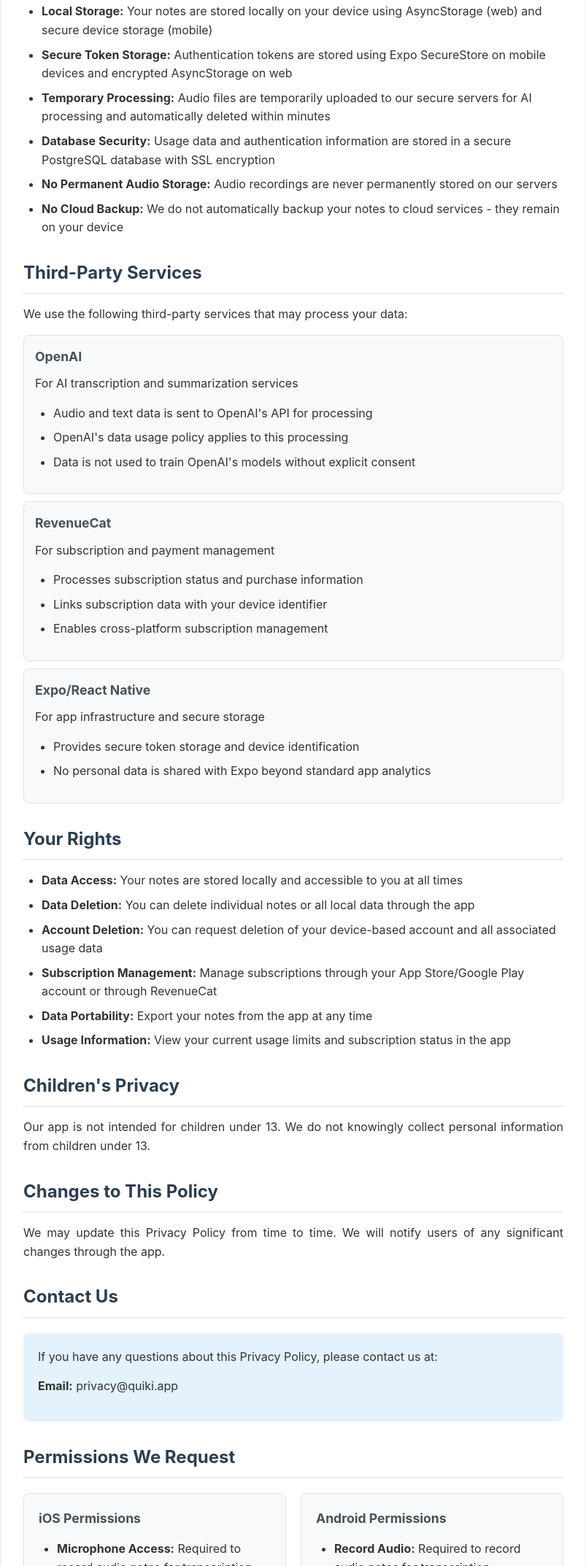
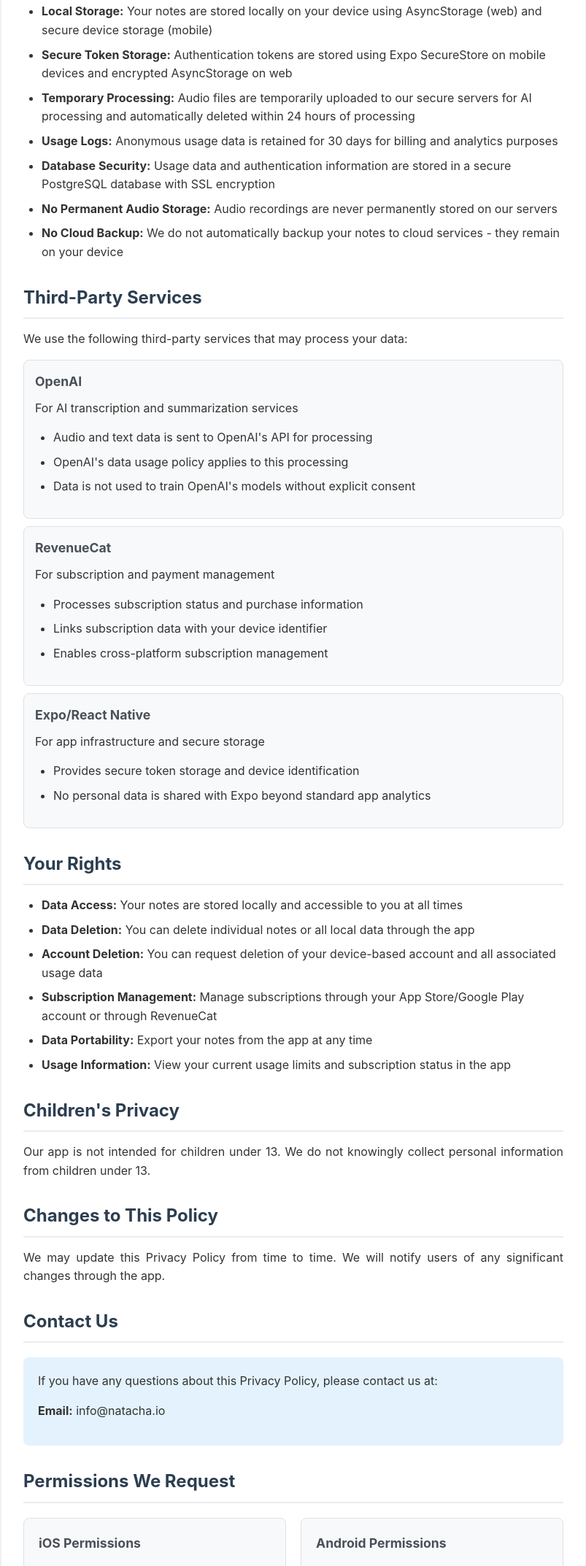
Before and after one commit to Darthkatzs/notetakersite, a plain HTML site: page site/privacy-policy.html in a window 1280 px wide. Shown: the part 1980-4126 px from the top of the page at 73% size, without its empty margins (238-1041 px from the left). Drawn offline with Linux system fonts and the light colour scheme.

Commit message:
Update terms and privacy policy for iOS App Store compliance

```diff
--- a/site/privacy-policy.html
+++ b/site/privacy-policy.html
@@ -248,7 +248,8 @@
             <ul>
                 <li><strong>Local Storage:</strong> Your notes are stored locally on your device using AsyncStorage (web) and secure device storage (mobile)</li>
                 <li><strong>Secure Token Storage:</strong> Authentication tokens are stored using Expo SecureStore on mobile devices and encrypted AsyncStorage on web</li>
-                <li><strong>Temporary Processing:</strong> Audio files are temporarily uploaded to our secure servers for AI processing and automatically deleted within minutes</li>
+                <li><strong>Temporary Processing:</strong> Audio files are temporarily uploaded to our secure servers for AI processing and automatically deleted within 24 hours of processing</li>
+                <li><strong>Usage Logs:</strong> Anonymous usage data is retained for 30 days for billing and analytics purposes</li>
                 <li><strong>Database Security:</strong> Usage data and authentication information are stored in a secure PostgreSQL database with SSL encryption</li>
                 <li><strong>No Permanent Audio Storage:</strong> Audio recordings are never permanently stored on our servers</li>
                 <li><strong>No Cloud Backup:</strong> We do not automatically backup your notes to cloud services - they remain on your device</li>
@@ -305,7 +306,7 @@
             <h2>Contact Us</h2>
             <div class="contact-info">
                 <p>If you have any questions about this Privacy Policy, please contact us at:</p>
-                <p><strong>Email:</strong> privacy@quiki.app</p>
+                <p><strong>Email:</strong> info@natacha.io</p>
             </div>
 
             <h2>Permissions We Request</h2>
```
Also changed, not shown: site/terms-of-service.html (+3 -2 lines).
